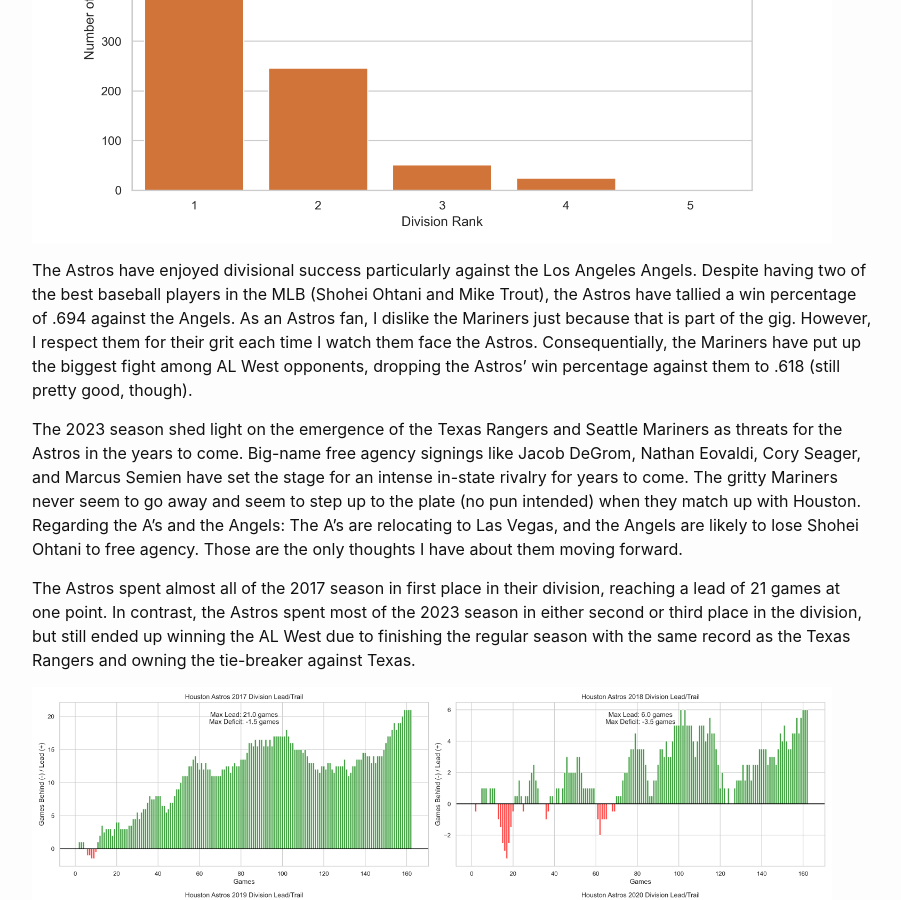
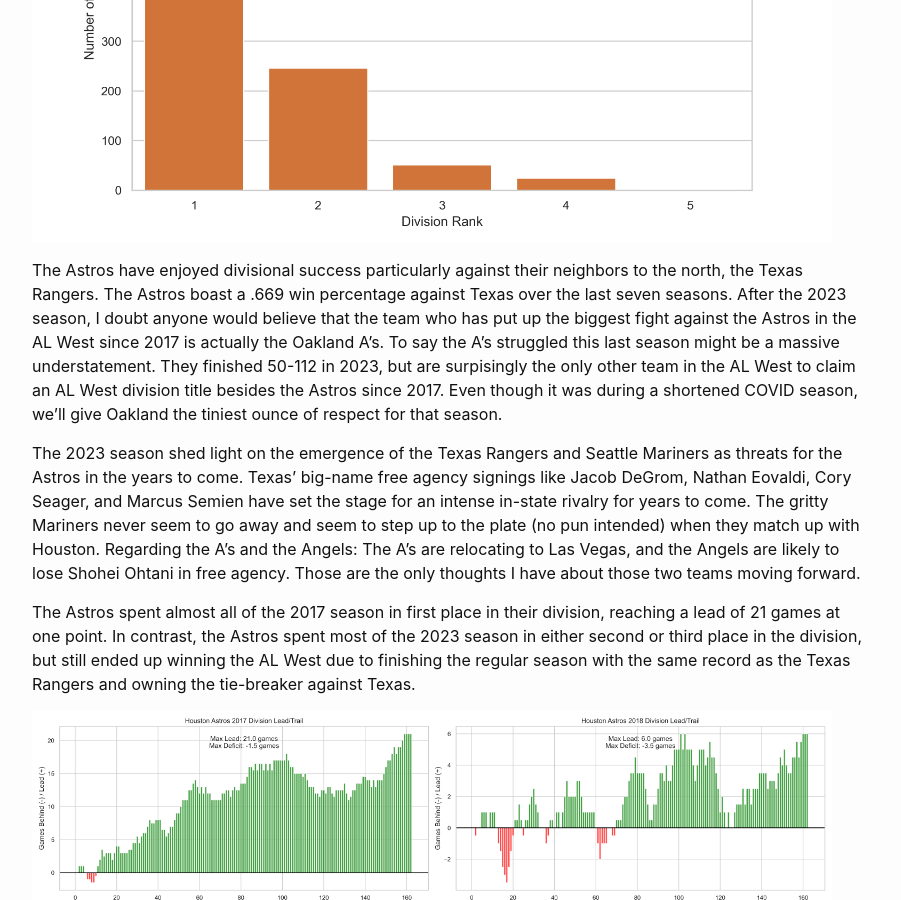
Before and after one commit to tyler-c-smith04/blog, a Jekyll site: the page built from _posts/2023-12-05-golden-era.md, in a window 1280 px wide and 900 px high, scrolled down 3478 px. Shown: the whole window, without its empty margins (188-1089 px from the left). Built offline with Jekyll 4.4.1, drawn with Linux system fonts in a browser that asks for light colours; comment, search, counter and statistics services are not loaded.

Commit message:
Update 2023-12-05-golden-era.md

```diff
--- a/_posts/2023-12-05-golden-era.md
+++ b/_posts/2023-12-05-golden-era.md
@@ -44,9 +44,9 @@ As members of the AL West divison, the Astros play Texas, Seattle, Oakland, and
 
 <img src="{{site.url}}/{{site.baseurl}}/assets/images/division_ranks.png" alt="" style="width:800px;"/>
 
-The Astros have enjoyed divisional success particularly against the Los Angeles Angels. Despite having two of the best baseball players in the MLB (Shohei Ohtani and Mike Trout), the Astros have tallied a win percentage of .694 against the Angels. As an Astros fan, I dislike the Mariners just because that is part of the gig. However, I respect them for their grit each time I watch them face the Astros. Consequentially, the Mariners have put up the biggest fight among AL West opponents, dropping the Astros' win percentage against them to .618 (still pretty good, though).
+The Astros have enjoyed divisional success particularly against their neighbors to the north, the Texas Rangers. The Astros boast a .669 win percentage against Texas over the last seven seasons. After the 2023 season, I doubt anyone would believe that the team who has put up the biggest fight against the Astros in the AL West since 2017 is actually the Oakland A's. To say the A's struggled this last season might be a massive understatement. They finished 50-112 in 2023, but are surpisingly the only other team in the AL West to claim an AL West division title besides the Astros since 2017. Even though it was during a shortened COVID season, we'll give Oakland the tiniest ounce of respect for that season.
 
-The 2023 season shed light on the emergence of the Texas Rangers and Seattle Mariners as threats for the Astros in the years to come. Big-name free agency signings like Jacob DeGrom, Nathan Eovaldi, Cory Seager, and Marcus Semien have set the stage for an intense in-state rivalry for years to come. The gritty Mariners never seem to go away and seem to step up to the plate (no pun intended) when they match up with Houston. Regarding the A's and the Angels: The A's are relocating to Las Vegas, and the Angels are likely to lose Shohei Ohtani to free agency. Those are the only thoughts I have about them moving forward.
+The 2023 season shed light on the emergence of the Texas Rangers and Seattle Mariners as threats for the Astros in the years to come. Texas' big-name free agency signings like Jacob DeGrom, Nathan Eovaldi, Cory Seager, and Marcus Semien have set the stage for an intense in-state rivalry for years to come. The gritty Mariners never seem to go away and seem to step up to the plate (no pun intended) when they match up with Houston. Regarding the A's and the Angels: The A's are relocating to Las Vegas, and the Angels are likely to lose Shohei Ohtani in free agency. Those are the only thoughts I have about those two teams moving forward.
 
 The Astros spent almost all of the 2017 season in first place in their division, reaching a lead of 21 games at one point. In contrast, the Astros spent most of the 2023 season in either second or third place in the division, but still ended up winning the AL West due to finishing the regular season with the same record as the Texas Rangers and owning the tie-breaker against Texas.
 
```
